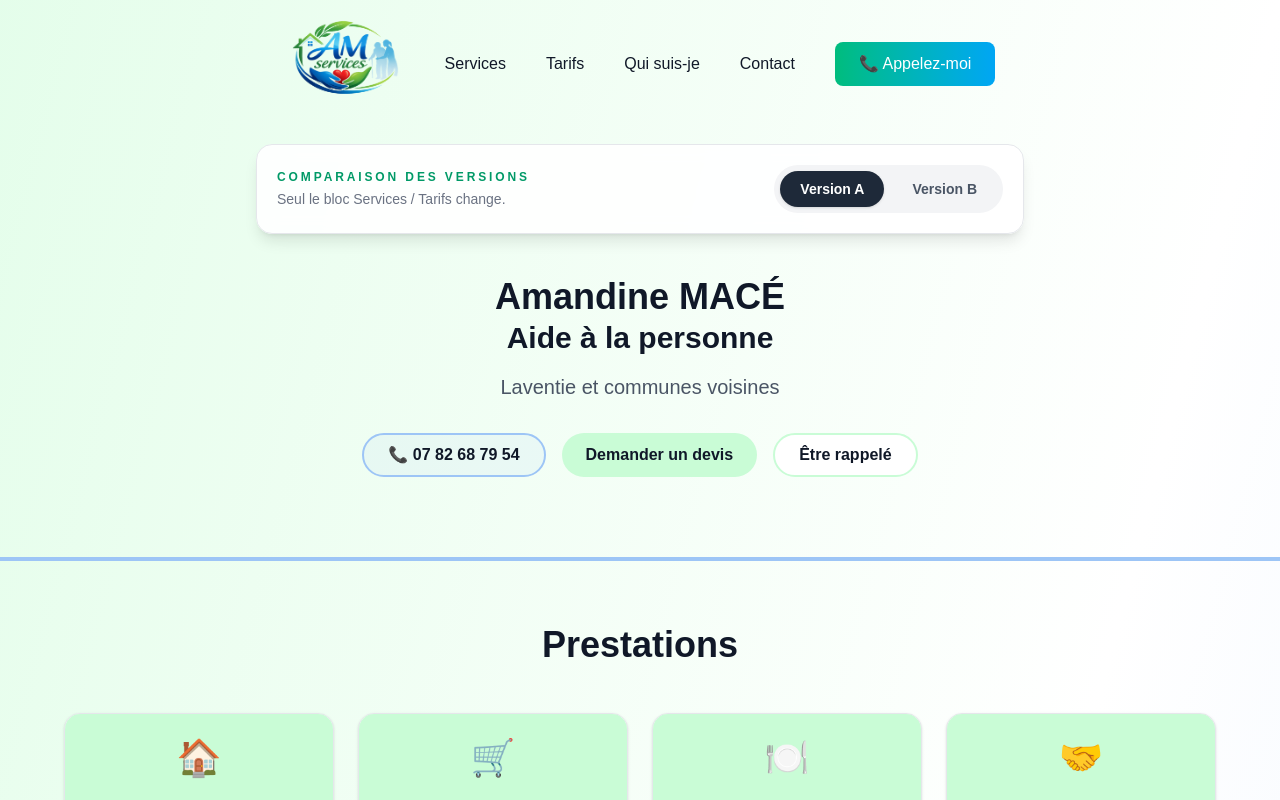
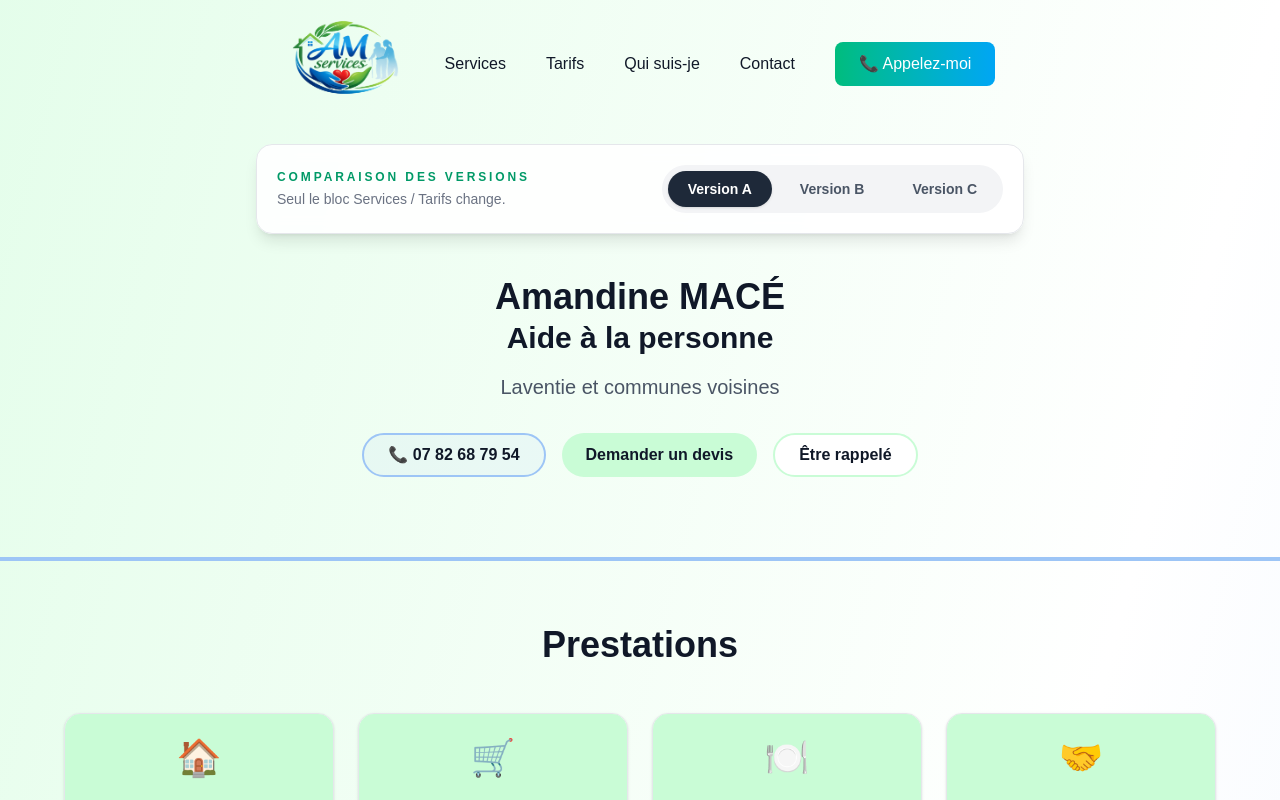
Before and after one commit to nboyet/amservices, a Next.js app: page / in a window 1280 px wide. Shown: the top 800 px of the page. Built offline with nearby package versions, Linux system fonts and the light colour scheme.

Commit message:
feat: add Version C toggle with image-rich layout

```diff
--- a/app/page.tsx
+++ b/app/page.tsx
@@ -3,7 +3,9 @@
 import { useState } from "react";
 import { CONTENT } from "./_data/content";
 import HeroSection from "./_components/HeroSection";
+import HeroSectionC from "./_components/HeroSectionC";
 import ServicesSection from "./_components/ServicesSection";
+import ServicesSectionC from "./_components/ServicesSectionC";
 import TarifsSection from "./_components/TarifsSection";
 import ServicesPricingSection from "./_components/ServicesPricingSection";
 import AudienceSection from "./_components/AudienceSection";
@@ -12,7 +14,7 @@ import TrustSection from "./_components/TrustSection";
 import ContactSection from "./_components/ContactSection";
 
 export default function Home() {
-  const [activeVersion, setActiveVersion] = useState<"A" | "B">("A");
+  const [activeVersion, setActiveVersion] = useState<"A" | "B" | "C">("A");
 
   return (
     <div className="bg-gradient-to-br from-mint/50 via-white to-sky/30">
@@ -52,14 +54,33 @@ export default function Home() {
               >
                 Version B
               </button>
+              <button
+                type="button"
+                onClick={() => setActiveVersion("C")}
+                className={`rounded-full px-5 py-2 text-sm font-semibold transition-all duration-200 ${
+                  activeVersion === "C"
+                    ? "bg-gradient-to-r from-emerald-600 to-teal-500 text-white shadow"
+                    : "text-gray-600 hover:text-gray-800"
+                }`}
+                aria-pressed={activeVersion === "C"}
+              >
+                Version C
+              </button>
             </div>
           </div>
         </div>
       </div>
 
-      <section id="accueil">
-        <HeroSection phone={CONTENT.phone} zone={CONTENT.zone} />
-      </section>
+      {/* Hero — Version C has its own full-width image hero */}
+      {activeVersion === "C" ? (
+        <section id="accueil">
+          <HeroSectionC phone={CONTENT.phone} zone={CONTENT.zone} />
+        </section>
+      ) : (
+        <section id="accueil">
+          <HeroSection phone={CONTENT.phone} zone={CONTENT.zone} />
+        </section>
+      )}
 
       {activeVersion === "A" ? (
         <>
@@ -74,9 +95,18 @@ export default function Home() {
             />
           </section>
         </>
+      ) : activeVersion === "B" ? (
+        <section id="services">
+          <ServicesPricingSection
+            tarifs={CONTENT.tarifs}
+            travelFees={CONTENT.travelFees}
+            paymentMethods={CONTENT.paymentMethods}
+          />
+        </section>
       ) : (
         <section id="services">
-          <ServicesPricingSection
+          <ServicesSectionC
+            services={CONTENT.services}
             tarifs={CONTENT.tarifs}
             travelFees={CONTENT.travelFees}
             paymentMethods={CONTENT.paymentMethods}
```
